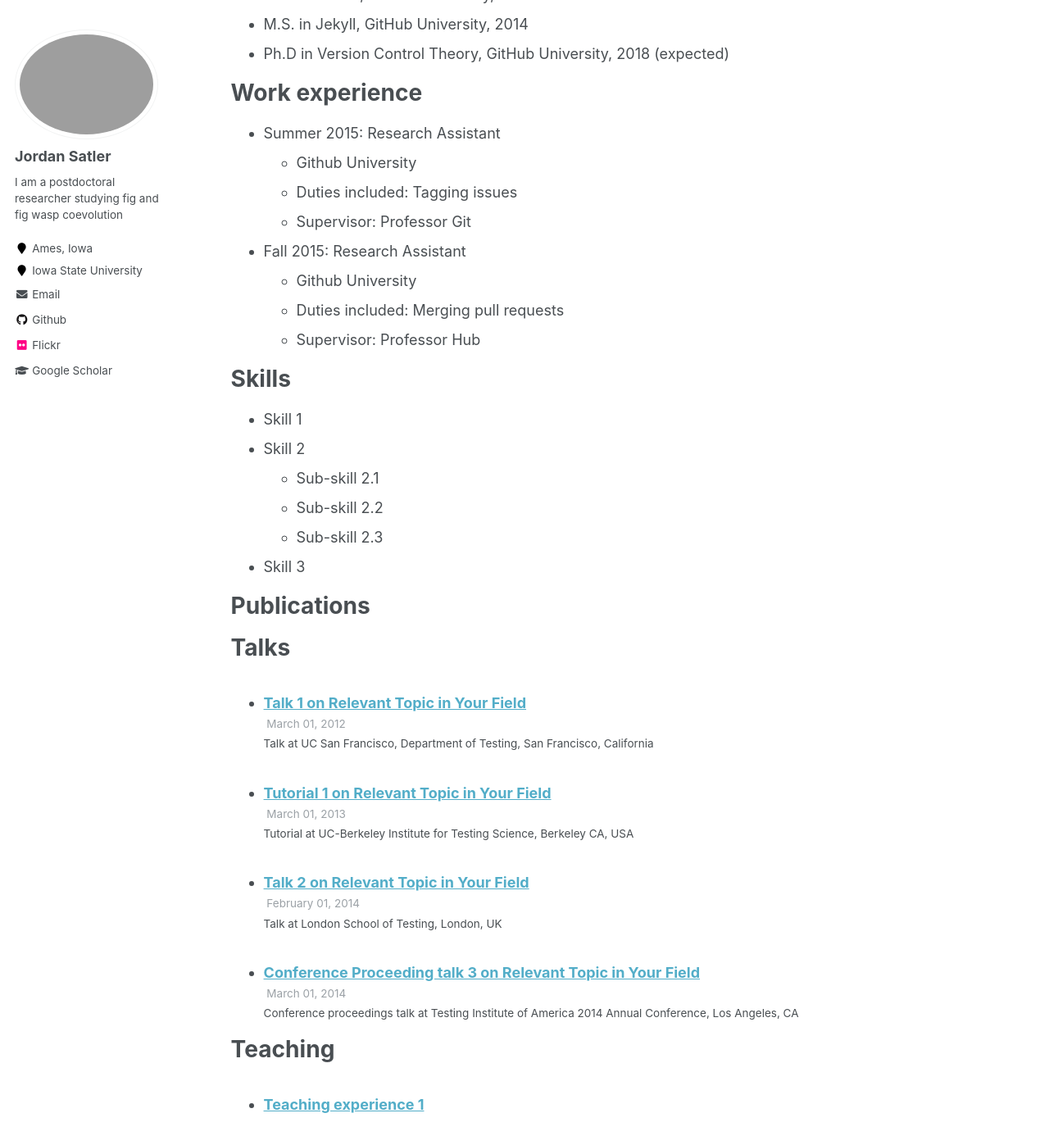
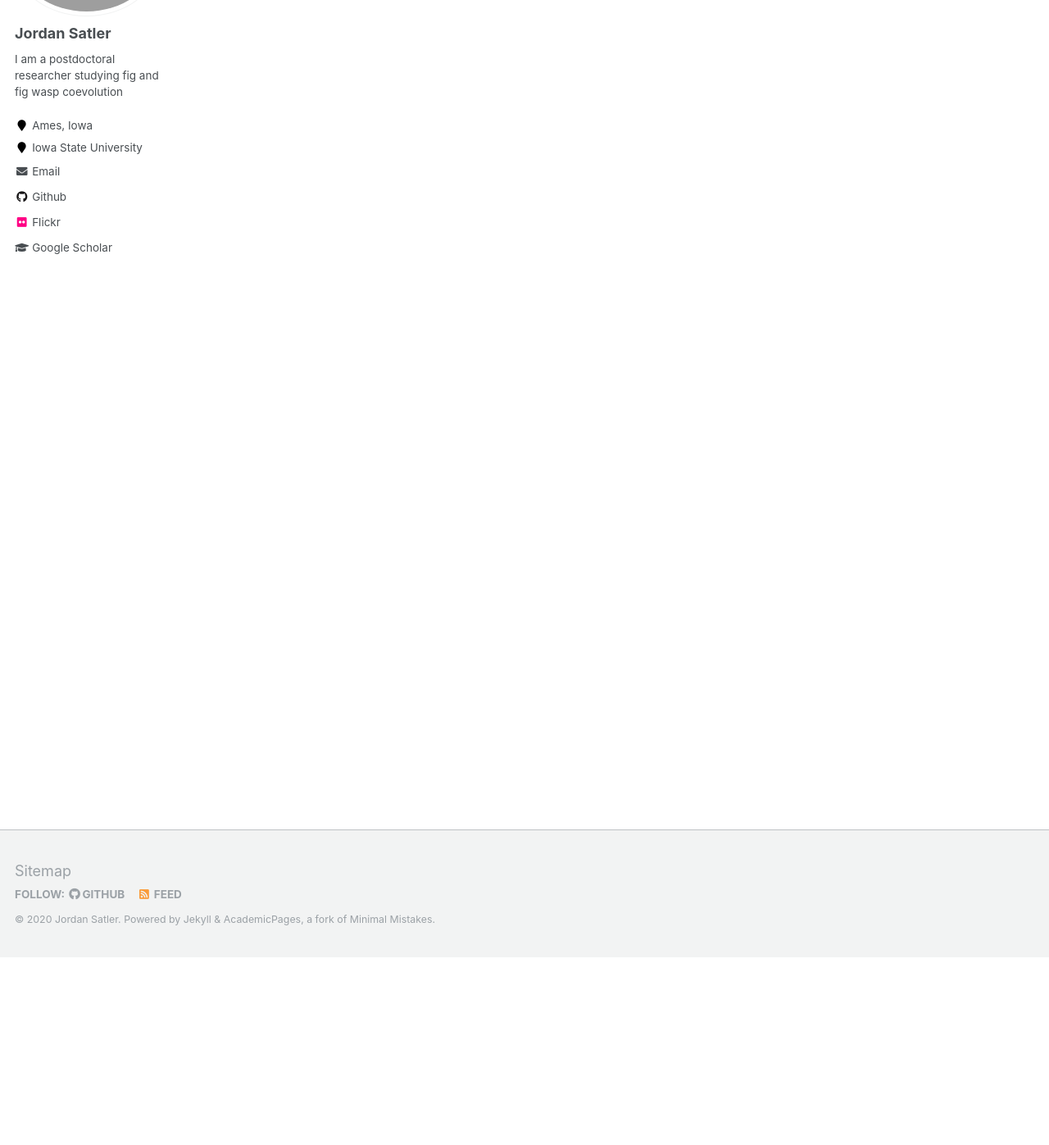
Before and after one commit to jordansatler/jordansatler.github.io, a Jekyll site: the page built from _pages/cv.md, in a window 1280 px wide and 1400 px high, scrolled down 232 px. Shown: the top 1397 px of the window at 82% size. Built offline with Jekyll 4.4.1, drawn with Linux system fonts in a browser that asks for light colours; some of the changed text lies outside the part shown.

Commit message:
minor edits

```diff
--- a/_pages/cv.md
+++ b/_pages/cv.md
@@ -8,52 +8,3 @@ redirect_from:
 ---
 
 {% include base_path %}
-
-Education
-======
-* B.S. in GitHub, GitHub University, 2012
-* M.S. in Jekyll, GitHub University, 2014
-* Ph.D in Version Control Theory, GitHub University, 2018 (expected)
-
-Work experience
-======
-* Summer 2015: Research Assistant
-  * Github University
-  * Duties included: Tagging issues
-  * Supervisor: Professor Git
-
-* Fall 2015: Research Assistant
-  * Github University
-  * Duties included: Merging pull requests
-  * Supervisor: Professor Hub
-
-Skills
-======
-* Skill 1
-* Skill 2
-  * Sub-skill 2.1
-  * Sub-skill 2.2
-  * Sub-skill 2.3
-* Skill 3
-
-Publications
-======
-  <ul>{% for post in site.publications %}
-    {% include archive-single-cv.html %}
-  {% endfor %}</ul>
-
-Talks
-======
-  <ul>{% for post in site.talks %}
-    {% include archive-single-talk-cv.html %}
-  {% endfor %}</ul>
-
-Teaching
-======
-  <ul>{% for post in site.teaching %}
-    {% include archive-single-cv.html %}
-  {% endfor %}</ul>
-
-Service and leadership
-======
-* Currently signed in to 43 different slack teams
```
Also changed, not shown: _pages/about.md (+2 -2 lines), _publications_old/2009-10-01-paper-title-number-1.md (added, +15 -0 lines), _publications_old/2010-10-01-paper-title-number-2.md (added, +15 -0 lines), _publications_old/2015-10-01-paper-title-number-3.md (added, +15 -0 lines), 10 other files.
